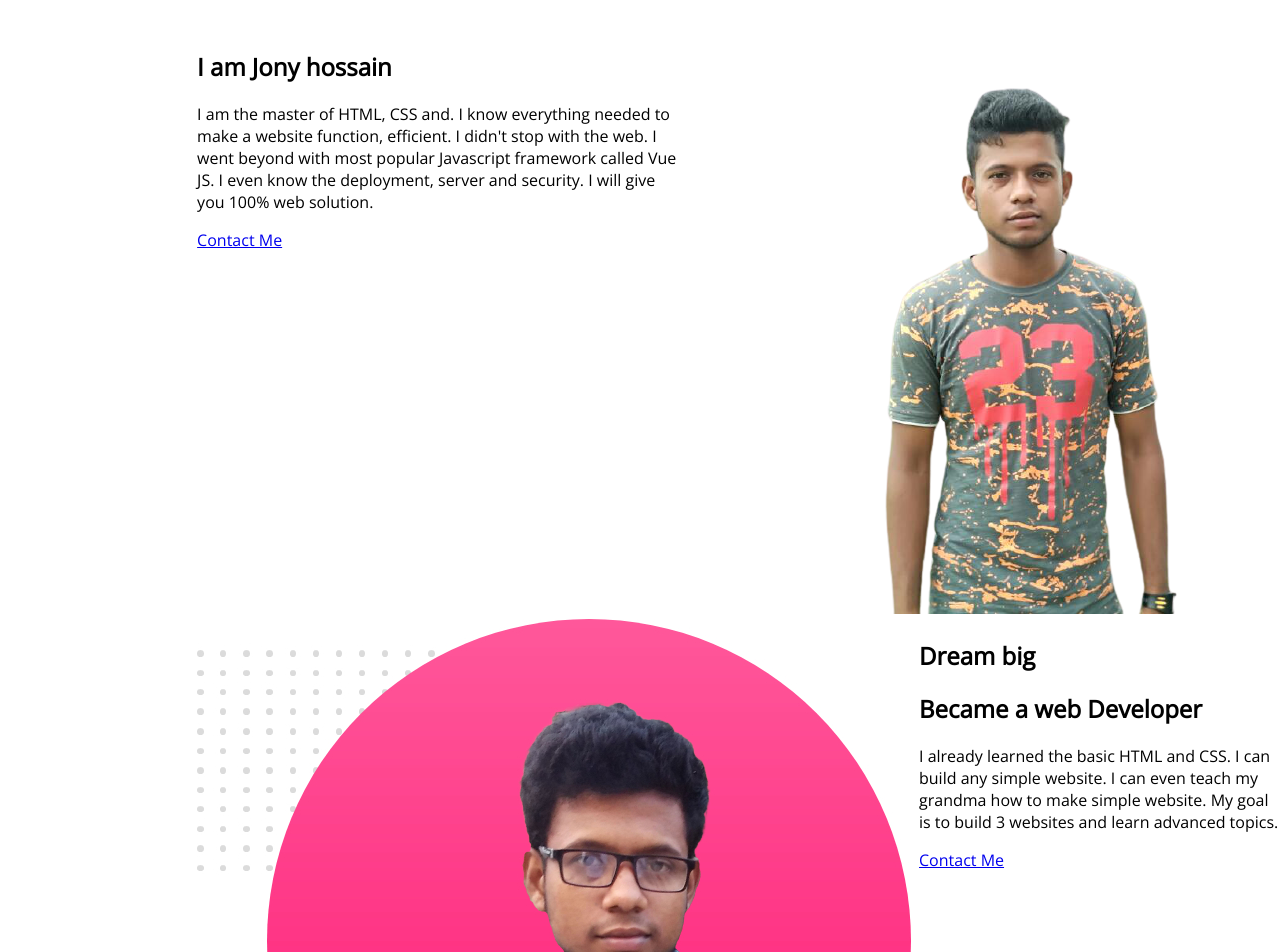
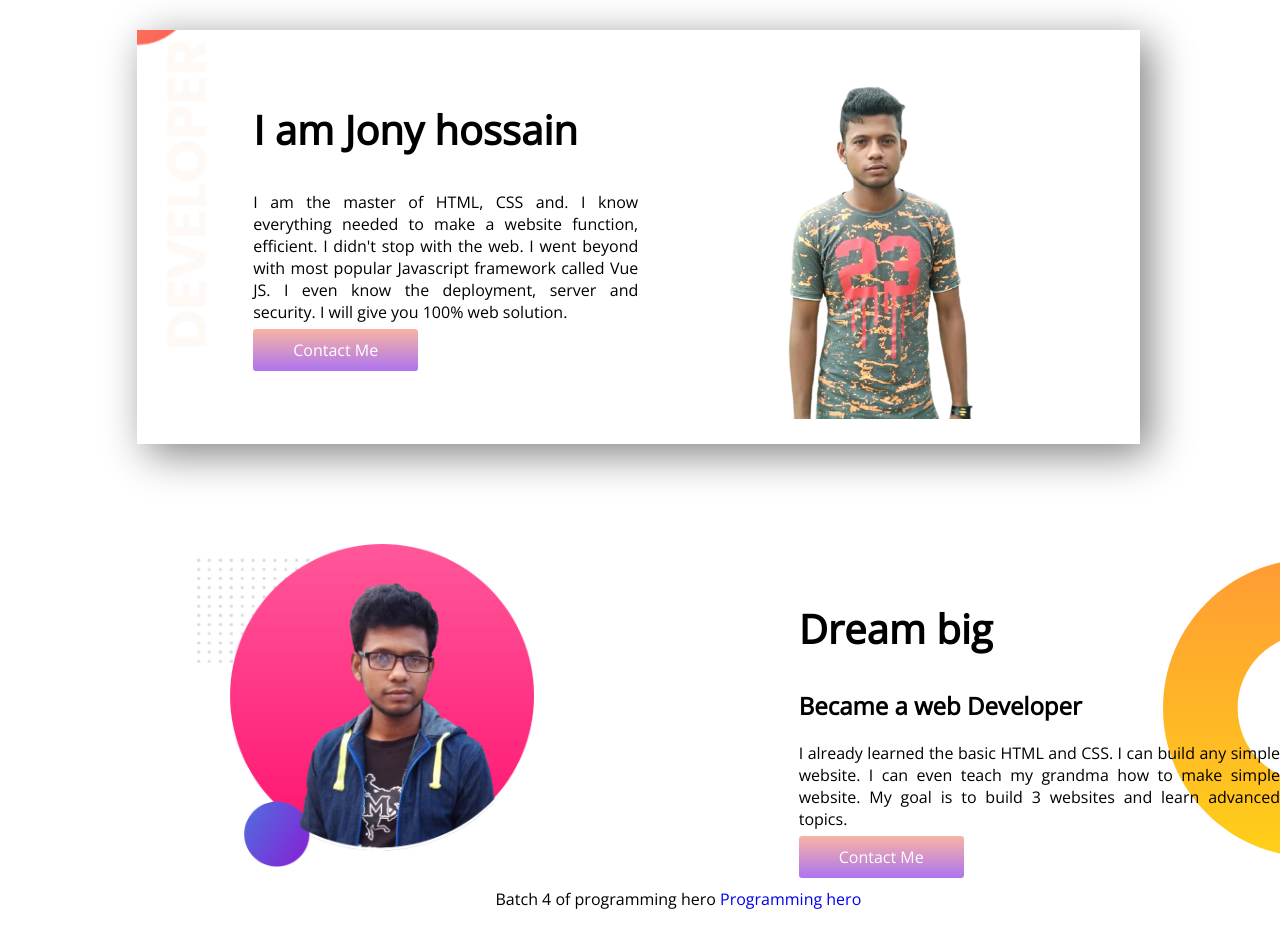
Before and after one commit to Jony120455/Protfolio, a plain HTML site: page index.html in a window 1280 px wide. Shown: the top 952 px of the page. After the commit the page ends 926 px from the top, so only its background shows below. Drawn offline with nearby package versions, Linux system fonts and the light colour scheme.

Commit message:
added all style

```diff
--- a/style.css
+++ b/style.css
@@ -11,3 +11,45 @@ section{
     width: 50%;
     padding-left: 10%;
 }
+h1{
+    font-size: 40px;
+}
+.width img{
+    width: 70%;
+    padding-right: 5%;
+}
+.width h1{
+    padding-top: 5%;
+}
+.button{
+    background-image: linear-gradient(#F8B4A3,#AD74F0);
+    text-decoration: none;
+    padding: 10px 40px;
+    border-radius: 3px;
+    color: white;
+}
+.top-bar{
+    width: 80%;
+    margin-left: 5%;
+    margin-right: 5%;
+    padding: 20px;
+    box-shadow: 10px 10px 40px gray;
+    margin-bottom: 100px;
+    background-image: url(img/top-banner.png);
+    background-repeat: no-repeat;
+    background-position: left;
+}
+.midle-bar{
+    background-image: url(img/dream-bg.png);
+    background-repeat: no-repeat;
+    background-position: right;
+}
+.width p{
+    text-align: justify;
+}
+footer{
+    text-align: center;
+}
+footer a{
+    text-decoration: none;
+}
```
